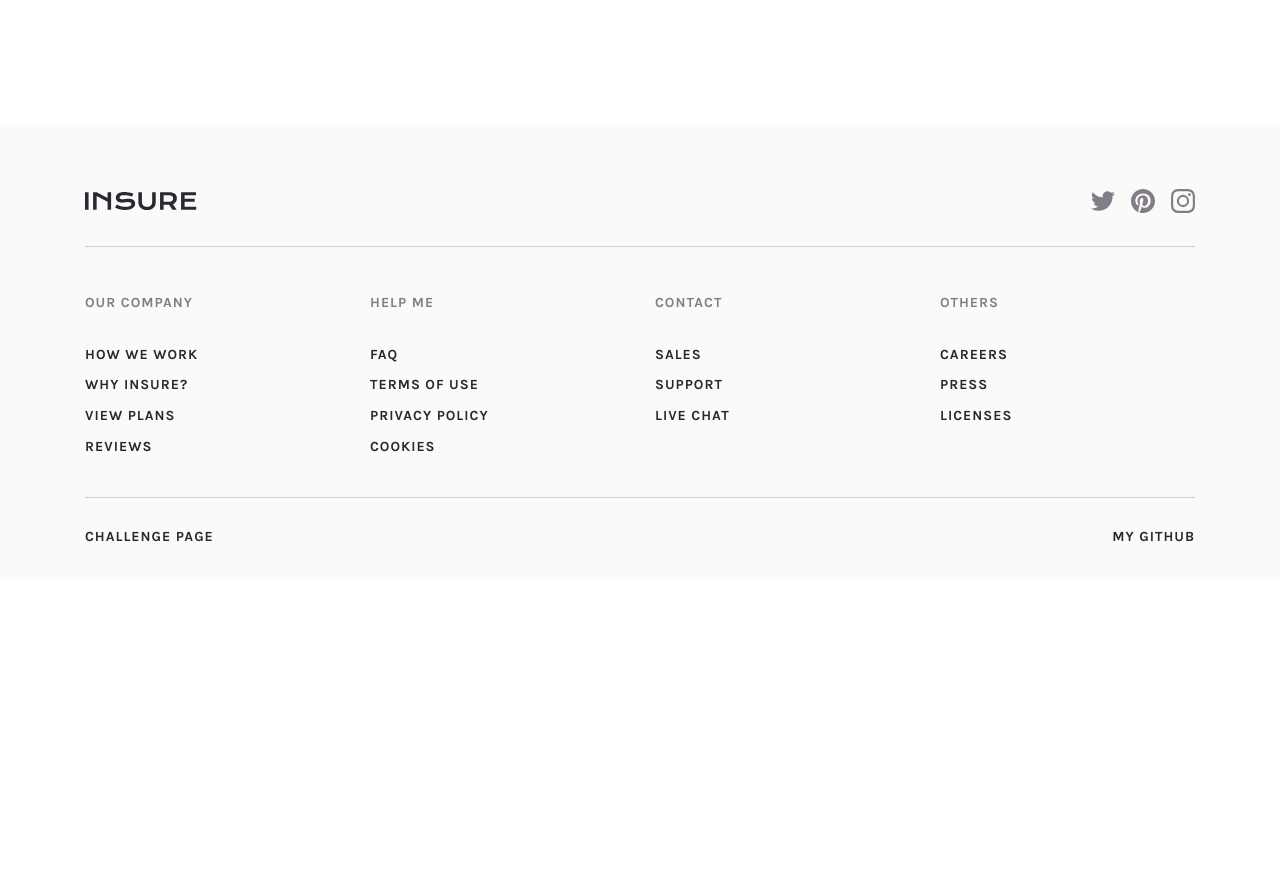
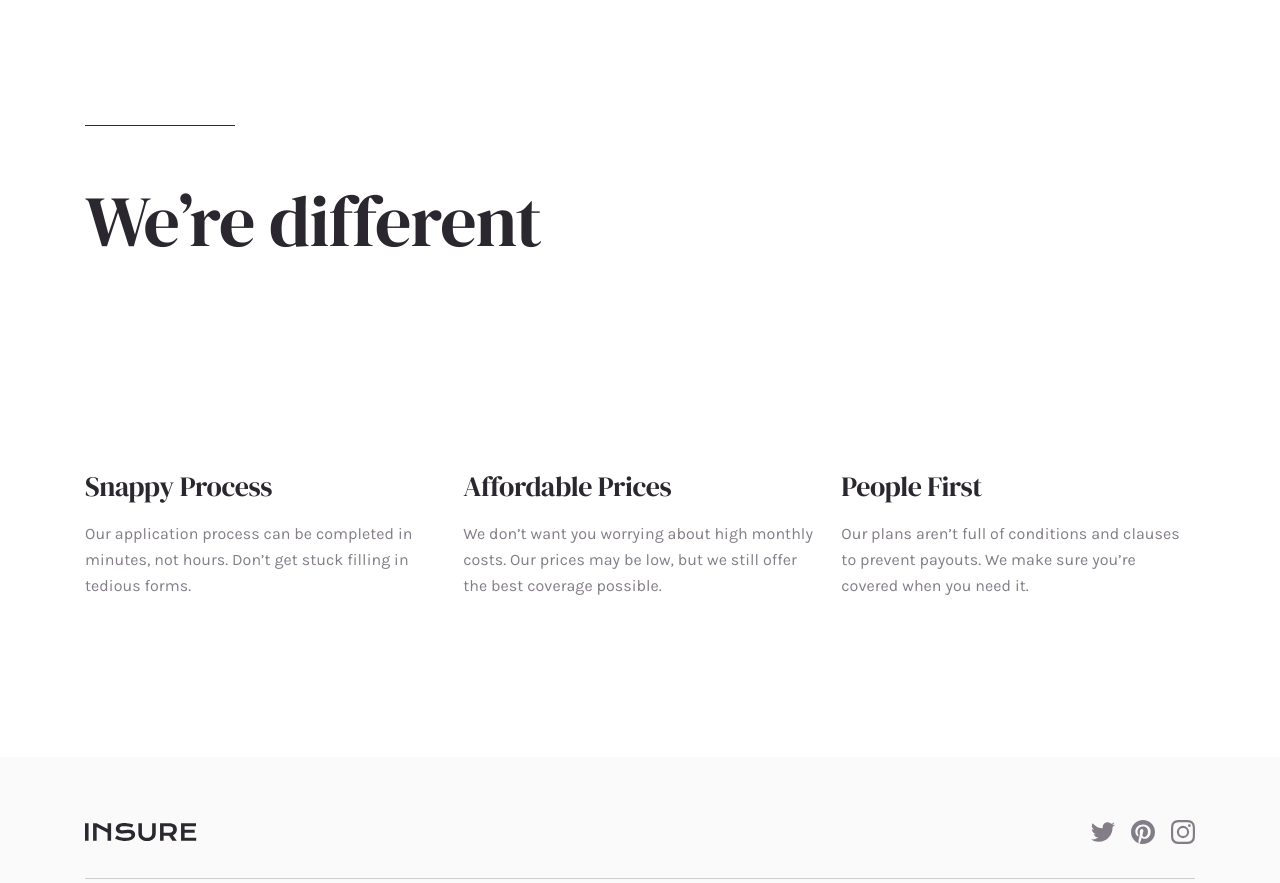
Before and after one commit to khoncharov/fm-insure-landing-page, a website built with Vite: page index.html in a window 1280 px wide. Shown: the part 860-1743 px from the top of the page. Before the commit the page ends 1437 px from the top, so only its background shows below. Built offline with nearby package versions, Linux system fonts and the light colour scheme; files whose address does not match are found by name.

Commit message:
feat: add p2 styling for all vw

```diff
--- a/src/styles/_main.scss
+++ b/src/styles/_main.scss
@@ -10,7 +10,7 @@
     top: 797px;
     right: 0;
     width: 124px;
-    height: 300px;
+    height: 330px;
     background-image: url(./svg/bg-pattern-intro-right-mobile.svg);
     background-repeat: no-repeat;
     z-index: 2;
@@ -190,47 +190,107 @@
   }
 
   &__part-2 {
-    margin-top: 150px;
-    // display: grid;
-    display: none;
-    grid-template-rows: 224px 258px;
-    grid-template-columns: repeat(3, 350px);
-    column-gap: 30px;
+    display: grid;
+    margin-top: 140px;
+    padding-inline: 24px;
+    grid-template-rows: 113px repeat(3, 250px);
+    row-gap: 56px;
+
+    @include screen($min-tablet-width-2) {
+      margin-top: 150px;
+      grid-template-rows: 1fr 258px;
+      row-gap: 0;
+      grid-template-columns: repeat(3, min(29.8vw, 350px));
+      column-gap: min(2.2vw, 30px);
+    }
+  }
+
+  &__p2-article {
+    max-width: 330px;
+    display: grid;
+    grid-template-rows: 125px 47px 1fr;
+
+    @include screen($min-tablet-width-2) {
+      max-width: unset;
+    }
+  }
+
+  &__p2-article:nth-child(3) {
+    justify-self: center;
+
+    @include screen($min-tablet-width-2) {
+      justify-self: unset;
+    }
+  }
+
+  &__p2-article:nth-child(4) {
+    justify-self: end;
+
+    @include screen($min-tablet-width-2) {
+      justify-self: unset;
+    }
   }
 
   &__p2-title {
-    grid-row: 1;
-    grid-column: 1 / -1;
-    padding-top: 64px;
-    max-width: 14ch;
-    @include font-title-l($text-dark);
+    padding-top: 41px;
+    @include font-title-l-mobile($text-dark);
     position: relative;
+    text-align: center;
+
+    @include screen($min-tablet-width-2) {
+      padding-top: 64px;
+      grid-row: 1;
+      grid-column: 1 / -1;
+      text-align: start;
+      padding-bottom: 95px;
+    }
+
+    @include screen($min-desktop-width) {
+      @include font-title-l($text-dark);
+    }
   }
 
   &__p2-title::before {
     content: "";
     position: absolute;
     top: 0;
-    left: 0;
+    left: calc(50% - 75px);
     width: 150px;
     height: 1px;
     background-color: $dark-violet;
+
+    @include screen($min-tablet-width-2) {
+      left: 0;
+    }
   }
 
   &__p2-icon {
     width: 86px;
     height: 86px;
     background-repeat: no-repeat;
+    justify-self: center;
+
+    @include screen($min-tablet-width-2) {
+      justify-self: start;
+    }
   }
 
   &__p2-caption {
-    margin-top: 39px;
     @include font-title-s($text-dark);
+    text-align: center;
+
+    @include screen($min-tablet-width-2) {
+      text-align: start;
+    }
   }
 
   &__p2-text {
-    margin-top: 22px;
+    text-align: center;
     @include font-p($text-mid);
+
+    @include screen($min-tablet-width-2) {
+      text-align: start;
+    }
   }
 
   &__part-3 {
```
